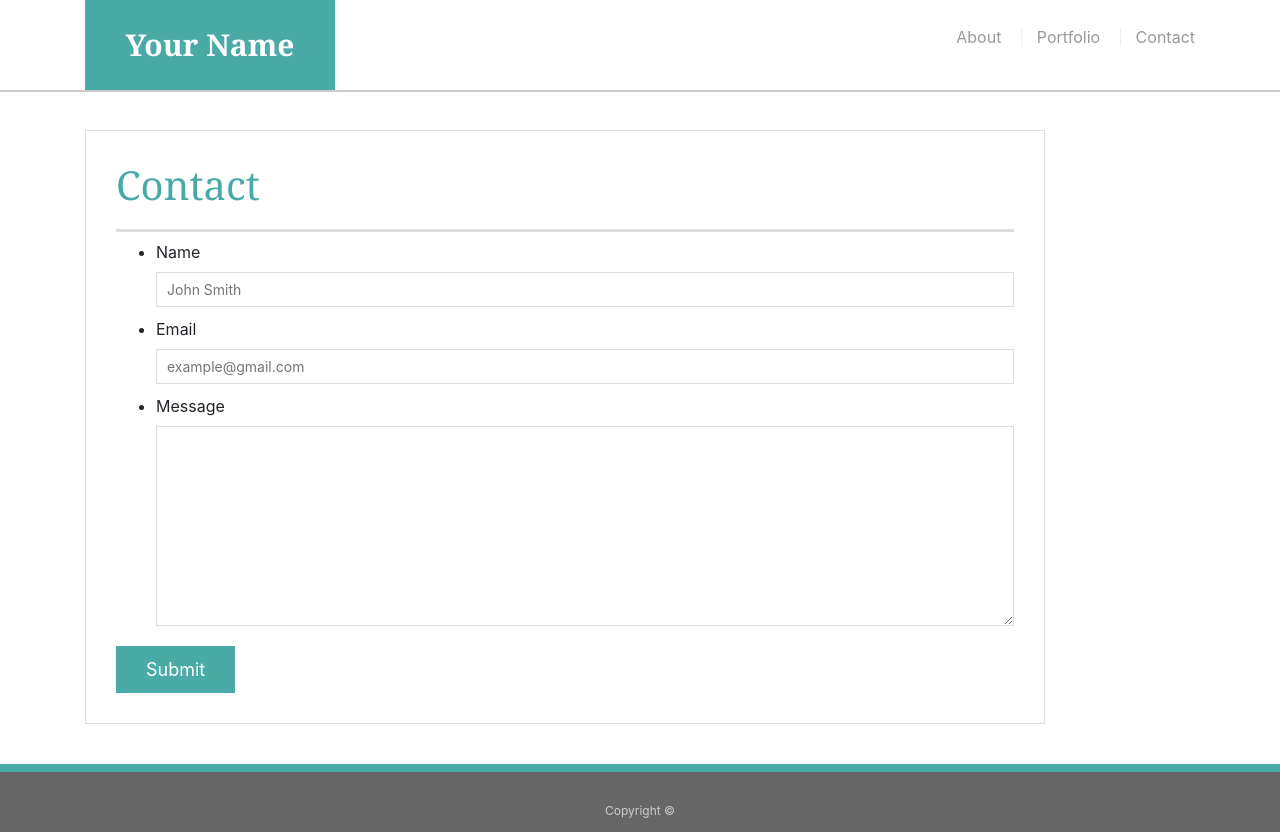
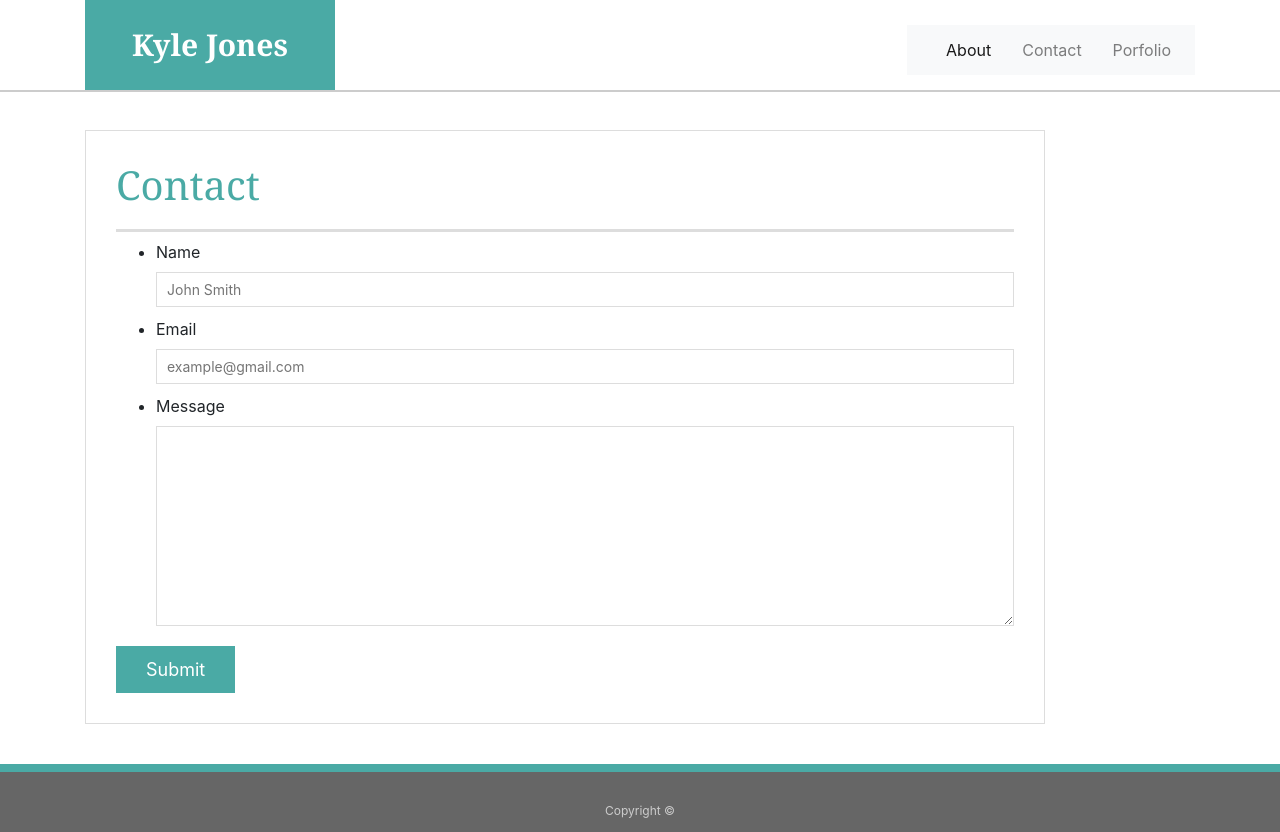
Before and after one commit to Jcninja78/Bootstrap-Portfolio, a plain HTML site: page contact.html in a window 1280 px wide. Drawn offline with nearby package versions, Linux system fonts and the light colour scheme.

Commit message:
added new nav bar

```diff
--- a/contact.html
+++ b/contact.html
@@ -12,11 +12,25 @@
 
   <header id="masthead">
     <div class="container">
-      <a href="index.html" id="logo">Your Name</a>
-      <nav>
-        <a href="index.html">About</a>
-        <a href="portfolio.html">Portfolio</a>
-        <a href="contact.html">Contact</a>
+      <a href="index.html" id="logo">Kyle Jones</a>
+      <nav class="navbar navbar-expand-lg navbar-light bg-light">
+        <button class="navbar-toggler" type="button" data-toggle="collapse" data-target="#navbarNavDropdown" aria-controls="navbarNavDropdown" aria-expanded="false" aria-label="Toggle navigation">
+          <span class="navbar-toggler-icon"></span>
+        </button>
+        <div class="collapse navbar-collapse" id="navbarNavDropdown">
+          <ul class="navbar-nav">
+            <li class="nav-item active">
+              <a class="nav-link" href="index.html">About <span class="sr-only">(current)</span></a>
+            </li>
+            <li class="nav-item">
+              <a class="nav-link" href="contact.html">Contact</a>
+            </li>
+            <li class="nav-item">
+              <a class="nav-link" href="portfolio.html">Porfolio</a>
+            </li>
+
+          </ul>
+        </div>
       </nav>
     </div>
   </header>
```
Also changed, not shown: index.html (+21 -5 lines), portfolio.html (+19 -5 lines).
